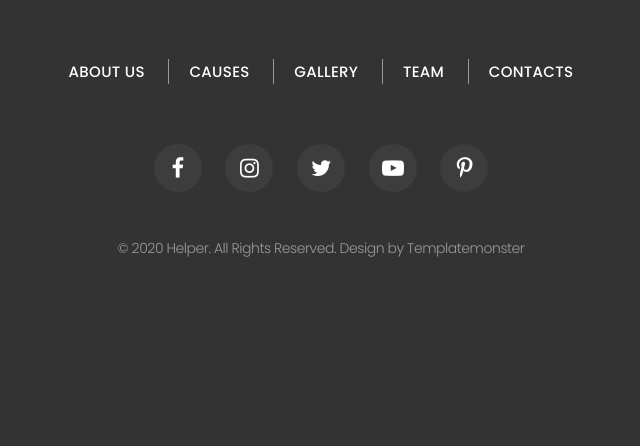
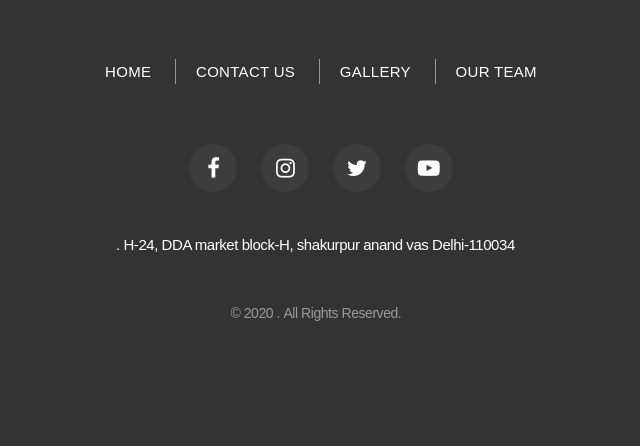
Before and after one commit to kunal-9/njwssngo, a Django app: template templates/base.html in a window 1280 px wide. Shown: the part 1076-1522 px from the top of the page, without its empty margins (319-959 px from the left). Before the commit the page ends 1333 px from the top, so only its background shows below. Run offline with Django 3.2, Linux system fonts and the light colour scheme; the template is opened without the code that fills it, so the values that code supplies are empty; some libraries are stand-ins or nearby versions.

Commit message:
Add files via upload

```diff
--- a/templates/base.html
+++ b/templates/base.html
@@ -11,7 +11,57 @@
     <link rel="stylesheet" href="{% static 'css/bootstrap.css' %}">
     <link rel="stylesheet" href="{% static 'css/fonts.css' %}">
     <link rel="stylesheet" href="{% static 'css/style.css' %}">
-    <style>.ie-panel{display: none;background: #212121;padding: 10px 0;box-shadow: 3px 3px 5px 0 rgba(0,0,0,.3);clear: both;text-align:center;position: relative;z-index: 1;} html.ie-10 .ie-panel, html.lt-ie-10 .ie-panel {display: block;}</style>
+
+    <style>.ie-panel{display: none;background: #212121;padding: 10px 0;box-shadow: 3px 3px 5px 0 rgba(0,0,0,.3);clear: both;text-align:center;position: relative;z-index: 1;} html.ie-10 .ie-panel, html.lt-ie-10 .ie-panel {display: block;}
+    * {
+      box-sizing: border-box;
+    }
+
+    body {
+      margin: 0;
+      font-family: Arial;
+    }
+
+    .header {
+      text-align: center;
+      padding: 32px;
+    }
+
+    .row {
+      display: flex;
+      flex-wrap: wrap;
+      padding: 0 4px;
+    }
+
+    /* Create four equal columns that sits next to each other */
+    .column {
+      flex: 25%;
+      max-width: 25%;
+      padding: 0 4px;
+    }
+
+    .column img {
+      margin-top: 8px;
+      vertical-align: middle;
+    }
+
+    /* Responsive layout - makes a two column-layout instead of four columns */
+    @media (max-width: 800px) {
+      .column {
+        flex: 50%;
+        max-width: 50%;
+      }
+    }
+
+    /* Responsive layout - makes the two columns stack on top of each other instead of next to each other */
+    @media (max-width: 600px) {
+      .column {
+        flex: 100%;
+        max-width: 100%;
+      }
+    }
+  </style>
+
   </head>
   <body>
     <div class="ie-panel"><a href="{% static 'http://windows.microsoft.com/en-US/internet-explorer/' %}"><img src="images/ie8-panel/warning_bar_0000_us.jpg" height="42" width="820" alt="You are using an outdated browser. For a faster, safer browsing experience, upgrade for free today."></a></div>
@@ -36,7 +86,7 @@
                   <!-- RD Navbar Toggle-->
                   <button class="rd-navbar-toggle" data-rd-navbar-toggle=".rd-navbar-nav-wrap"><span></span></button>
                   <!-- RD Navbar Brand-->
-                  <div class="rd-navbar-brand"><a href="index.html"><img class="brand-logo-light" src="{% static 'https://scontent.fdel3-1.fna.fbcdn.net/v/t1.0-0/c0.0.370.370a/p370x247/12391222_501923326654607_4381818811183143395_n.png?_nc_cat=102&_nc_sid=85a577&_nc_ohc=i-jxotn6eG4AX_5BZOv&_nc_ht=scontent.fdel3-1.fna&oh=b8bec497ac76a9d76498c9f1cf272cf3&oe=5EF6D67D' %}" alt="" width="150" height="51"/></a></div>
+                  <div class="rd-navbar-brand"><a href="#"><img class="brand-logo-light" style="width: auto;" src="https://scontent.fdel3-2.fna.fbcdn.net/v/t1.0-9/p960x960/101066047_647773225810991_5462294790932529152_o.jpg?_nc_cat=110&_nc_sid=85a577&_nc_ohc=5wdaJ8k-8UkAX_YNZYt&_nc_ht=scontent.fdel3-2.fna&_nc_tp=6&oh=192828cea2d16f9234c5bf450d6dd91d&oe=5F21E687" alt="" width="150" height="51"/></a></div>
                 </div>
                 <div class="rd-navbar-main-element">
                   <div class="rd-navbar-nav-wrap">
@@ -44,24 +94,19 @@
                     <ul class="rd-navbar-nav">
                       <li class="rd-nav-item "><a class="rd-nav-link" href="/">Home</a>
                       </li>
-                      <li class="rd-nav-item"><a class="rd-nav-link" href="aboutus">About Us</a>
-                      </li>
-                      <li class="rd-nav-item"><a class="rd-nav-link" href="typography">Typography</a>
-                      </li>
+
                       <li class="rd-nav-item"><a class="rd-nav-link" href=" contacts">contact us</a>
                       </li>
-                      {% if user.is_authenticated %}
-                      <li class="rd-nav-item"><a class="rd-nav-link" href="logout">logout</a>
+
+                      <li class="rd-nav-item"><a class="rd-nav-link" href="{% url 'gallery' %}">Gallery</a>
                       </li>
-                      {% else %}
-                      <li class="rd-nav-item"><a class="rd-nav-link" href="login">login </a>
+                      <li class="rd-nav-item"><a class="rd-nav-link" href="team">Our Team</a>
                       </li>
-                      <li class="rd-nav-item"><a class="rd-nav-link" href="signup">sign up</a>
-                      </li>
-                      {% endif %}
-                    </ul><a class="button button-primary button-sm" href="#">Donate</a>
+
+
+                    </ul><a class="button button-primary button-sm" href="{% url 'donate' %}">Donate</a>
                   </div>
-                </div><a class="button button-primary button-sm" href="#">Donate</a>
+                </div><a class="button button-primary button-sm" href="{% url 'donate' %}">Donate</a>
               </div>
             </div>
           </nav>
@@ -69,14 +114,15 @@
       </header>
       <!-- Swiper-->
       <section class="section section-lg section-main-bunner section-main-bunner-filter">
-        <div class="main-bunner-img" style="background-image: url('https://shuddhi.ngo/wp-content/uploads/2020/03/Corona-virus-help-support-donate-india-shuddhi-ngo-2.jpg'); background-size: cover;"></div>
+        {% block image%} {% endblock%}
+
         <div class="main-bunner-inner">
           <div class="container">
             <div class="row row-50 justify-content-lg-center align-items-lg-center">
               <div class="col-lg-12">
                 <div class="bunner-content-modern text-center">
                   <h1 class="main-bunner-title">{% block header%} {% endblock%}</h1>
-                  <p>We do whatever it takes to make sure children don’t just survive but thrive. Helper believes that every child should be able to make their mark on their world and help build a better future.</p>
+                  <p>{% block text %}{% endblock %}</p>
                 </div>
               </div>
             </div>
@@ -94,24 +140,26 @@
               <div class="col-12"><a href="index.html"><img src="{% static 'https://scontent.fdel3-1.fna.fbcdn.net/v/t1.0-0/c0.0.370.370a/p370x247/12391222_501923326654607_4381818811183143395_n.png?_nc_cat=102&_nc_sid=85a577&_nc_ohc=i-jxotn6eG4AX_5BZOv&_nc_ht=scontent.fdel3-1.fna&oh=b8bec497ac76a9d76498c9f1cf272cf3&oe=5EF6D67D' %}" alt="" width="207" height="51"/></a></div>
               <div class="col-12">
                 <ul class="footer-minimal-nav">
-                  <li><a href="about-us.html">About Us</a></li>
-                  <li><a href="#">Causes</a></li>
-                  <li><a href="#">Gallery</a></li>
-                  <li><a href="#">Team</a></li>
-                  <li><a href="contacts.html">Contacts</a></li>
+                  <li><a href="/">Home</a></li>
+                  <li><a href="{% url 'contacts' %}">Contact Us</a></li>
+                  <li><a href="{% url 'gallery' %}">Gallery</a></li>
+                  <li><a href="{% url 'team' %}">Our Team</a></li>
+
                 </ul>
               </div>
               <div class="col-12">
                 <ul class="social-list">
-                  <li><a class="icon icon-sm icon-circle icon-circle-md icon-bg-white fa-facebook" href="#"></a></li>
+                  <li><a class="icon icon-sm icon-circle icon-circle-md icon-bg-white fa-facebook" href="https://www.facebook.com/pg/njwss/photos/"></a></li>
                   <li><a class="icon icon-sm icon-circle icon-circle-md icon-bg-white fa-instagram" href="#"></a></li>
-                  <li><a class="icon icon-sm icon-circle icon-circle-md icon-bg-white fa-twitter" href="#"></a></li>
-                  <li><a class="icon icon-sm icon-circle icon-circle-md icon-bg-white fa-youtube-play" href="#"></a></li>
-                  <li><a class="icon icon-sm icon-circle icon-circle-md icon-bg-white fa-pinterest-p" href="#"></a></li>
+                  <li><a class="icon icon-sm icon-circle icon-circle-md icon-bg-white fa-twitter" href="https://twitter.com/njwss/home"></a></li>
+                  <li><a class="icon icon-sm icon-circle icon-circle-md icon-bg-white fa-youtube-play" href="https://www.youtube.com/channel/UC4kHs2VbHkTYWHTb_vxfOOg?view_as=subscriber"></a></li>
+
                 </ul>
               </div>
             </div>
-            <p class="rights"><span>&copy;&nbsp;</span><span class="copyright-year"></span><span>&nbsp;</span><span>Helper</span><span>.&nbsp;</span><span>All Rights Reserved.</span><span>&nbsp;</span>Design&nbsp;by&nbsp;<a href="https://www.templatemonster.com/">Templatemonster</a></p>
+            <br>
+            <p ><span></span><span ></span><span></span><span></span><span>.&nbsp;</span><span>H-24, DDA market block-H, shakurpur anand vas Delhi-110034</span><span>&nbsp;</span>&nbsp;&nbsp;<a href="https://www.templatemonster.com/"></a></p>
+            <p class="rights"><span>&copy;&nbsp;</span><span class="copyright-year"></span><span>&nbsp;</span><span></span><span>.&nbsp;</span><span>All Rights Reserved.</span><span>&nbsp;</span>&nbsp;&nbsp;<a href="https://www.templatemonster.com/"></a></p>
           </div>
         </div>
       </footer>
```
